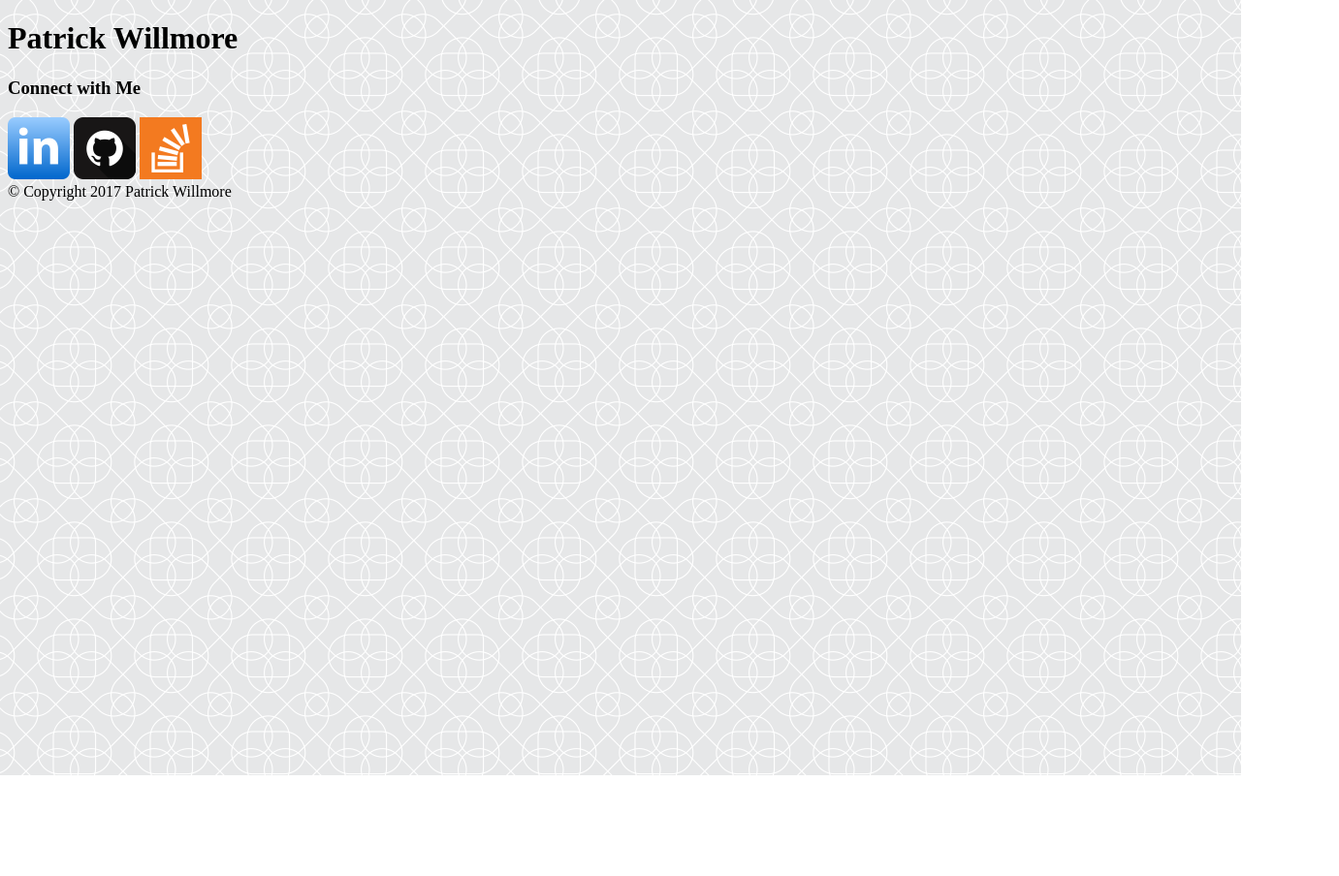
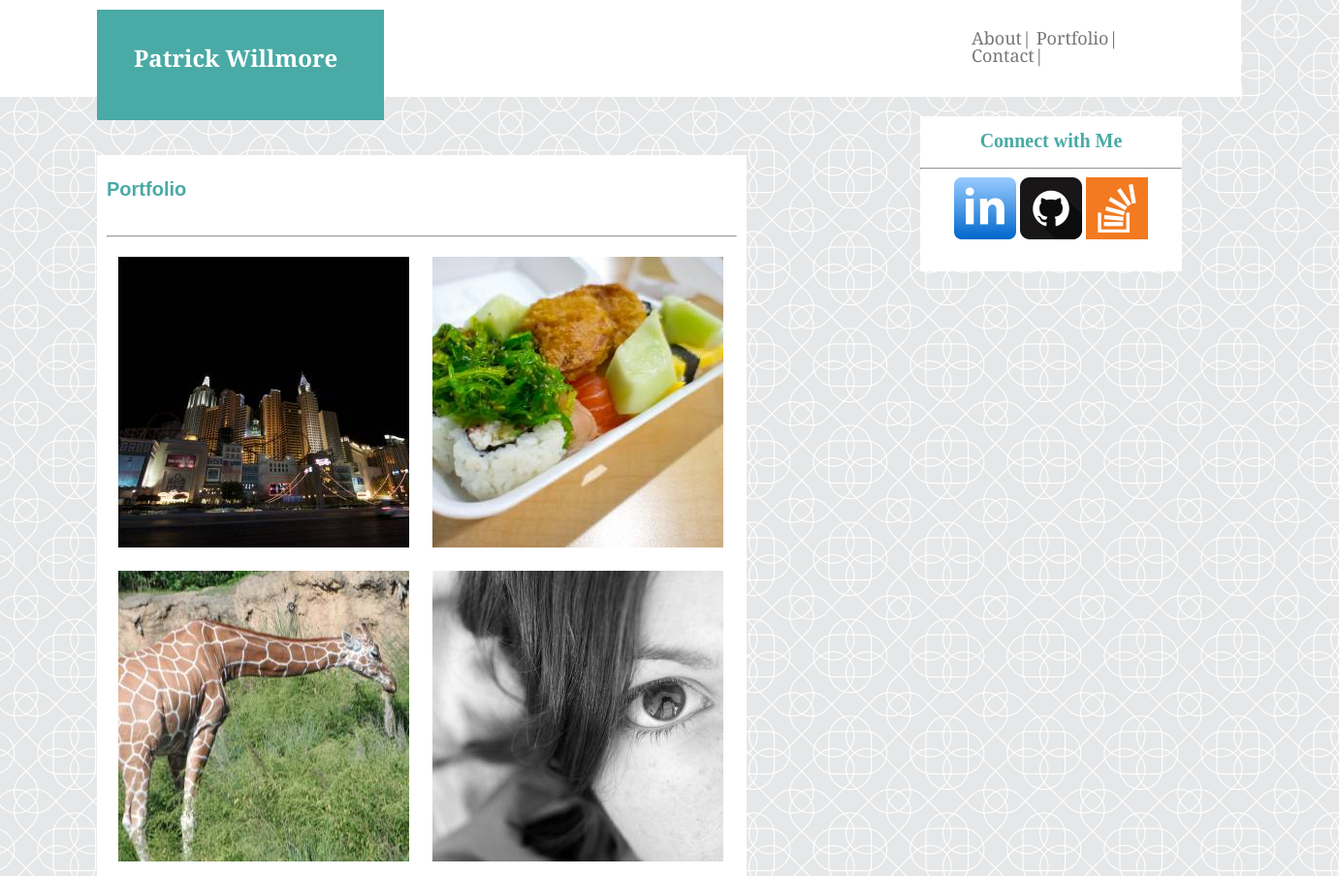
Before and after one commit to Patrick-Willmore/Basic-Portfolio, a plain HTML site: page portfolio.html in a window 1280 px wide. Shown: the top 904 px of the page at 97% size, 1381 px wide, since content can reach past the window. Before the commit the page ends 800 px from the top, so only its background shows below. Drawn offline with Linux system fonts and the light colour scheme.

Commit message:
2ndDraft

```diff
--- a/assets/css/reset.css
+++ b/assets/css/reset.css
@@ -20,7 +20,7 @@ time, mark, audio, video {
 	padding: 0;
 	border: 0;
 	font-size: 100%;
-	font: inherit;
+	font: 'Arial', 'Helvetica Neue', Helvetica, sans-serif;
 	vertical-align: baseline;
 }
 /* HTML5 display-role reset for older browsers */
--- a/assets/css/style.css
+++ b/assets/css/style.css
@@ -1,3 +1,124 @@
 body {
 	background-image : url("../../assets/images/intersection.png");
+	color: #777777;
 }
+
+/*h1,h2,h3,h4 {
+	font-family: 'Georgia', Times, Times New Roman, serif;
+}*/
+
+header {
+	font-family: 'Georgia', Times, Times New Roman, serif;
+	height: 100px;
+	width: 100%;
+	background-color: white;
+}
+
+.Name {
+	font-size: 24px;
+	height: 38px;
+	width: 220px;
+	color: white;
+	background-color: #4aaaa5;
+	float: left;
+	margin-right: 45%;
+	margin-left: 100px;
+	padding: 38px;
+	margin-top: 10px;
+}
+
+.Links {
+	font-size: 18px;
+	float: left;
+	display: inline;
+	height: 100px;
+	width: 220px;
+	font-color: #777777;
+	padding: 30px;
+}
+
+.Links a {
+	color: #777777;
+	text-decoration: none;
+}
+
+#About {
+	font-size: 20px;
+	color: #4aaaa5;
+	font-weight: bold;
+	border-bottom: 3px;
+	border-color: #777777;
+	width: 650px;
+	height: 50px;
+	padding-top: 15px
+}
+section {
+	margin-left: 100px;
+	margin-right: 30px;
+	font-family: 'Arial', 'Helvetica Neue', Helvetica, sans-serif;
+	width: 650px;
+	height: auto;
+	font-color: #777777;
+	background-color: white;
+	float: left;
+	clear: left;
+	padding: 10px;
+}
+
+aside {
+	position: fixed;
+	top: 120px;
+	right: 1px;
+	width: 270px;
+	height: 160px;
+	float:left;
+	margin-right: 60px;
+	clear:left;
+	background-color: white;
+	align-items: center;
+}
+
+#Connect {
+	font-size: 20px;
+	text-align: center;
+	color: #4aaaa5;
+	font-weight: bold;
+	border-bottom: 3px;
+	border-color: #777777;
+	width: 270px;
+	height: 30px;
+	padding-top: 15px;
+}
+
+.logo {
+	display: inline-block;
+    margin-left: auto;
+    margin-right: auto;
+    height: 64px;
+}
+
+#icons {
+	text-align:center;
+}
+
+footer {
+	position: relative;
+	height: 70px;
+	width: 100%;
+	bottom: 0px;
+	left: 1px;
+	clear: left;
+	text-align: left;
+	margin-left: 100px;
+}
+
+.port {
+	padding:12px;
+}
+
+/*.rightside {
+	position
+	font-size: 18px;
+	display: inline;
+	font-color: #777777;
+}*/
--- a/portfolio.html
+++ b/portfolio.html
@@ -3,20 +3,58 @@
 
 <head>
 	<meta charset="UTF-8">
-	<title>Patrick Portfolio</title>
+	<title>Patrick bio</title>
+	<link rel="stylesheet" type="text/css" href="./assets/css/reset.css">
 	<link rel="stylesheet" type="text/css" href="./assets/css/style.css">
 </head>
 
 <body>
-	<h1>Patrick Willmore</h1>
+	<header>
+		<div class="Name">
+			<h1>Patrick Willmore</h1>
+		</div>
+		<div class="rightside">
+			<div class="Links">
+				<a href="./index.html">About</a>|
+				<a href="./portfolio.html">Portfolio</a>|
+				<a href="./contact.html">Contact</a>|
+			</div>
+		</div>
+	</header>
+	<section>
+		<div id="About">
+			<p>Portfolio</p>
+		</div>
+		<hr>
+		<nav>
+		<!-- <div id="images"> -->
+		<img src="./assets/images/city.jpg" alt="city" style="width: 300px; height: 300px; float: left;" img class="port">
+		<img src="./assets/images/food.jpg" alt="food" style="width: 300px; height: 300px; float: left;" img class="port">
+		<img src="./assets/images/giraffe.jpg" alt="giraffe" style="width: 300px; height: 300px; float: left;" img class="port">
+		<img src="./assets/images/people-q-c-300-300-1.jpg" alt="people" style="width: 300px; height: 300px; float: left;" img class="port">
+		<img src="./assets/images/technics-q-c-300-300-9.jpg" alt="technics" style="width: 300px; height: 300px; float: left;" img class="port">
+		<!-- </div> -->
+		</nav>
 
-	<h3>Connect with Me</h3>
-	<a href="https://www.linkedin.com/in/patrick-willmore-3153a1a/"><img src="./assets/images/linkedin_64.png" alt="linkedin"></a>
-	<a href="https://github.com/Patrick-Willmore"><img src="./assets/images/github_64.png" alt="github"></a>
-	<a href="https://stackexchange.com/users/12072493/patrick-willmore"><img src="./assets/images/overflow-64.png" alt="overflow"></a>
 
+	</section>
+
+	<div class="rightside">
+		<aside><div id="Connect"> Connect with Me</br></div>
+		<hr>
+		<div id="icons">
+		<a href="https://www.linkedin.com/in/patrick-willmore-3153a1a/"><img src="./assets/images/linkedin_64.png" alt="linkedin" img class="logo"></a>
+		<a href="https://github.com/Patrick-Willmore"><img src="./assets/images/github_64.png" alt="github" img class="logo"></a>
+		<a href="https://stackexchange.com/users/12072493/patrick-willmore"><img src="./assets/images/overflow-64.png" alt="overflow" img class="logo"></a>
+		</aside>
+		</div>
+	</div>
 <footer>
 	&#169; Copyright 2017 Patrick Willmore
 </footer>
 
 </body>
+
+
+
+</html>
```
Also changed, not shown: index.html (+31 -12 lines).
